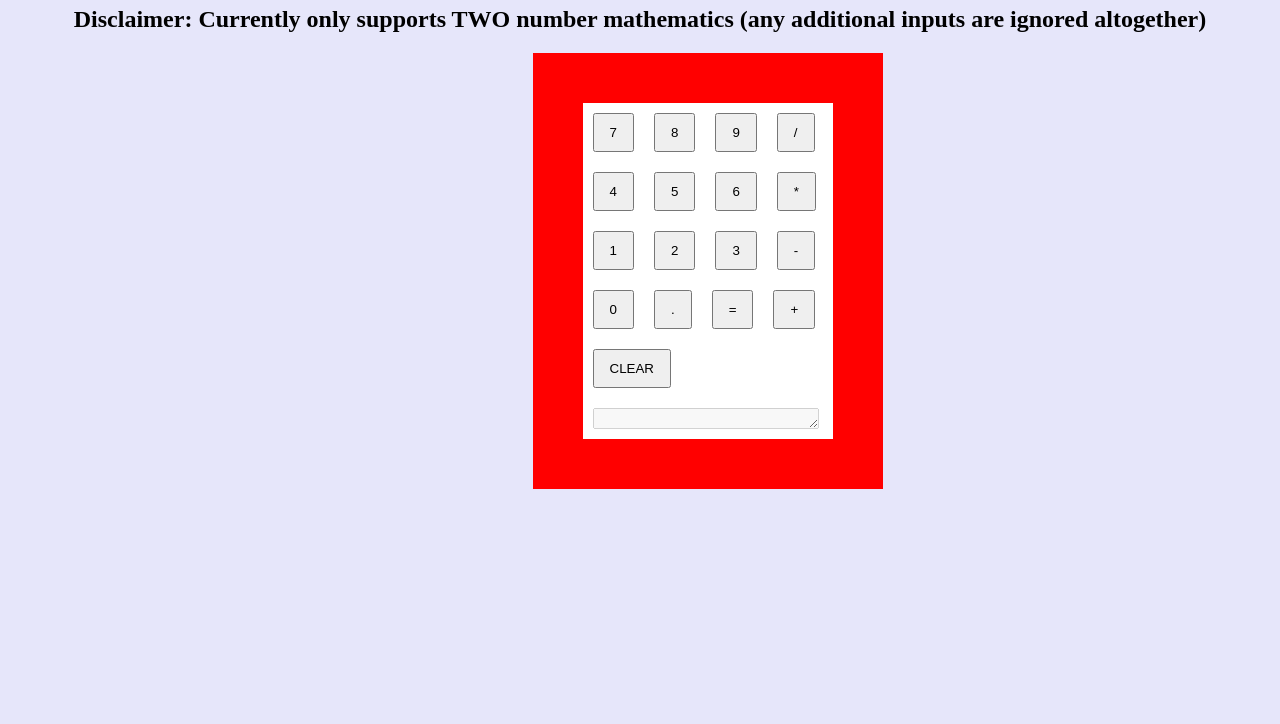
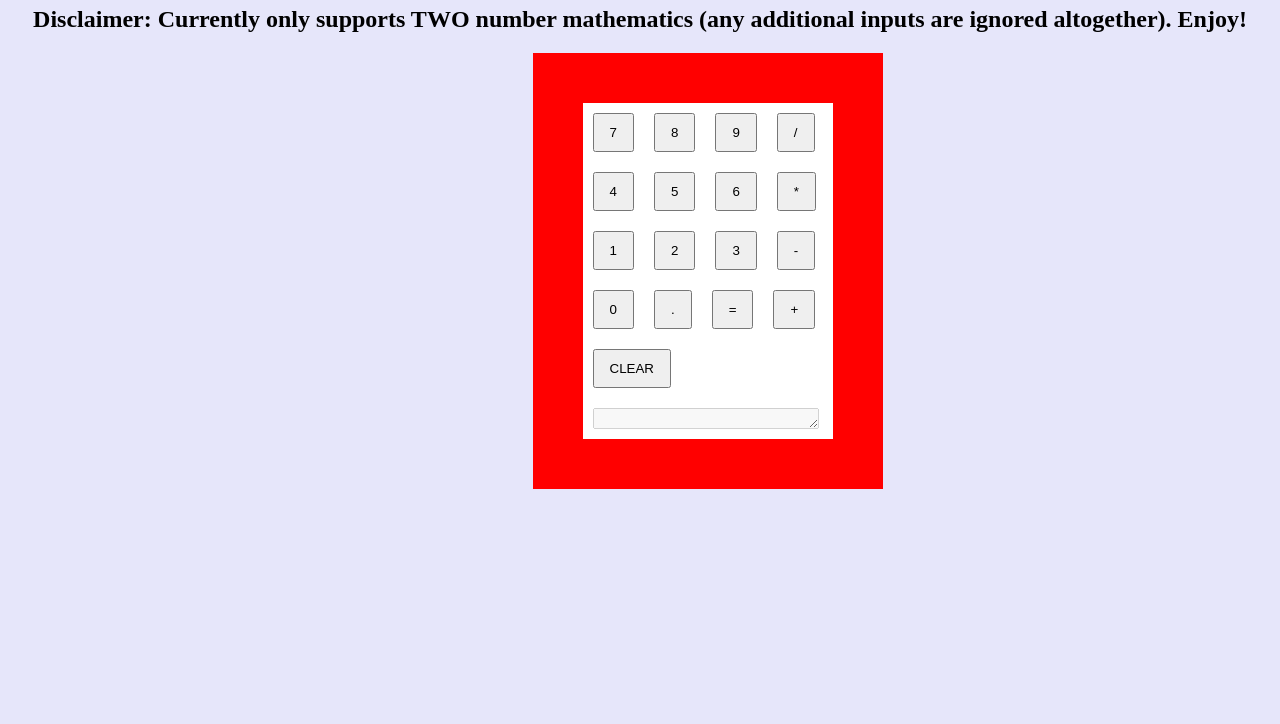
Before and after one commit to royaljuggy/calculator, a plain HTML site: page index.html in a window 1280 px wide. Shown: the part 76-800 px from the top of the page. Drawn offline with Linux system fonts and the light colour scheme.

Commit message:
Update index.html

```diff
--- a/index.html
+++ b/index.html
@@ -8,7 +8,7 @@
     <body>
         <main>
             <h1 class="title">Simple Calculator by Jacob (royaljuggy)</h1>
-            <h2 style="text-align: center;">Disclaimer: Currently only supports TWO number mathematics (any additional inputs are ignored altogether)</h2>
+            <h2 style="text-align: center;">Disclaimer: Currently only supports TWO number mathematics (any additional inputs are ignored altogether). Enjoy!</h2>
             <div class="grid">
 
                 <button id="seven">7</button>
```
